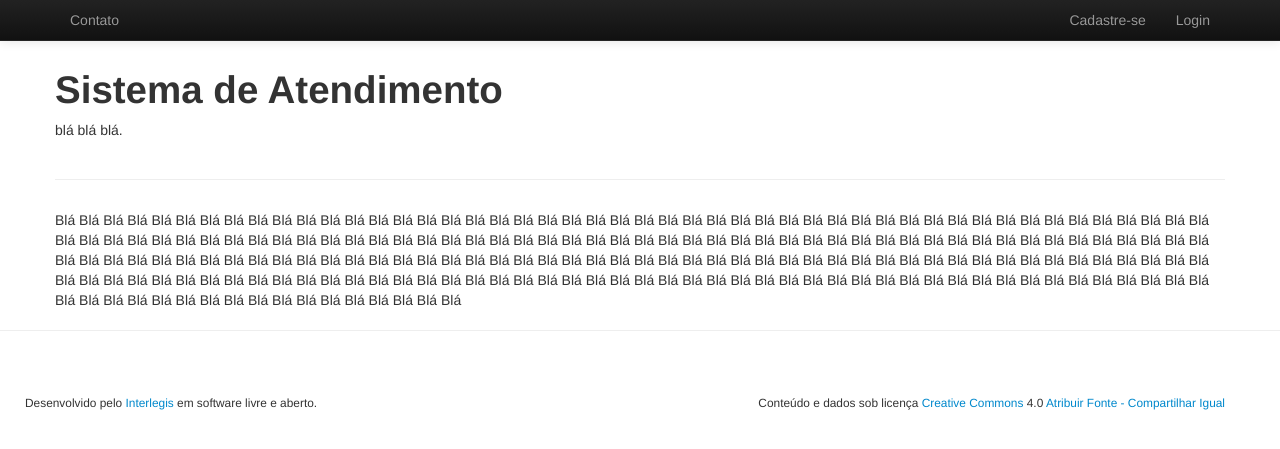
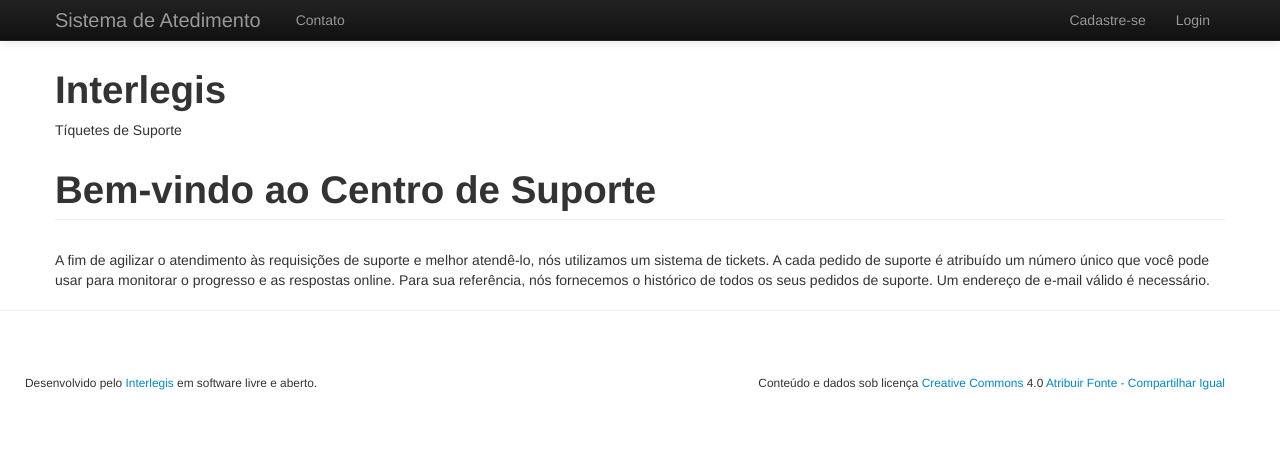
Before and after one commit to felipecoliveira/atendimento, a Django app: page / in a window 1280 px wide. Shown: the top 449 px of the page. Run offline with Django 3.2, Linux system fonts and the light colour scheme; some libraries are stand-ins or nearby versions.

Commit message:
Muda dados da pagina inicial

```diff
--- a/templates/base.html
+++ b/templates/base.html
@@ -24,7 +24,7 @@
                  <span class="icon-bar"></span>
                  <span class="icon-bar"></span>
              </button>
-             <!-- <a class="brand" href="/">Sistema de Atedimento</a> -->
+             <a class="brand" href="/">Sistema de Atedimento</a>
 
              <div class="nav-collapse collapse">
                  <ul class="nav pull-right">
@@ -58,8 +58,8 @@
             <div class="container">
               <div class="navbar-header">
                   <span class="vcenter">
-                    <h1>Sistema de Atendimento</h1>
-                    <p>blá blá blá.</p>
+                    <h1>Interlegis</h1>
+                    <p>Tíquetes de Suporte</p>
                   </span>
                 </a>
               </div>
--- a/templates/index.html
+++ b/templates/index.html
@@ -1,16 +1,14 @@
 {% extends "base.html" %}
 {% load i18n %}
 
+{% block title %}
+  <h1 class="page-header">Bem-vindo ao Centro de Suporte</h1>
+{% endblock %}
+
 {% block base_content %}
-  Blá Blá Blá Blá Blá Blá Blá Blá Blá Blá Blá Blá Blá Blá Blá Blá Blá Blá Blá
-  Blá Blá Blá Blá Blá Blá Blá Blá Blá Blá Blá Blá Blá Blá Blá Blá Blá Blá Blá
-  Blá Blá Blá Blá Blá Blá Blá Blá Blá Blá Blá Blá Blá Blá Blá Blá Blá Blá Blá
-  Blá Blá Blá Blá Blá Blá Blá Blá Blá Blá Blá Blá Blá Blá Blá Blá Blá Blá Blá
-  Blá Blá Blá Blá Blá Blá Blá Blá Blá Blá Blá Blá Blá Blá Blá Blá Blá Blá Blá
-  Blá Blá Blá Blá Blá Blá Blá Blá Blá Blá Blá Blá Blá Blá Blá Blá Blá Blá Blá
-  Blá Blá Blá Blá Blá Blá Blá Blá Blá Blá Blá Blá Blá Blá Blá Blá Blá Blá Blá
-  Blá Blá Blá Blá Blá Blá Blá Blá Blá Blá Blá Blá Blá Blá Blá Blá Blá Blá Blá
-  Blá Blá Blá Blá Blá Blá Blá Blá Blá Blá Blá Blá Blá Blá Blá Blá Blá Blá Blá
-  Blá Blá Blá Blá Blá Blá Blá Blá Blá Blá Blá Blá Blá Blá Blá Blá Blá Blá Blá
-  Blá Blá Blá Blá Blá Blá Blá Blá Blá Blá Blá Blá Blá Blá Blá Blá Blá Blá Blá
+  A fim de agilizar o atendimento às requisições de suporte e melhor atendê-lo,
+  nós utilizamos um sistema de tickets. A cada pedido de suporte é atribuído um
+  número único que você pode usar para monitorar o progresso e as respostas
+  online. Para sua referência, nós fornecemos o histórico de todos os seus
+  pedidos de suporte. Um endereço de e-mail válido é necessário.
 {% endblock %}
```
